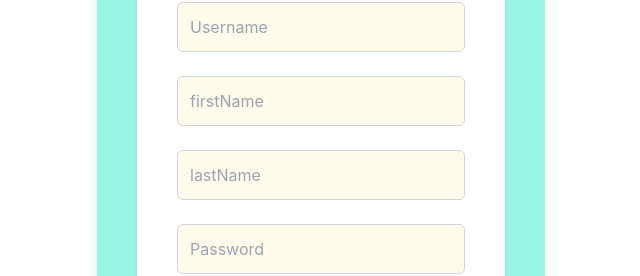
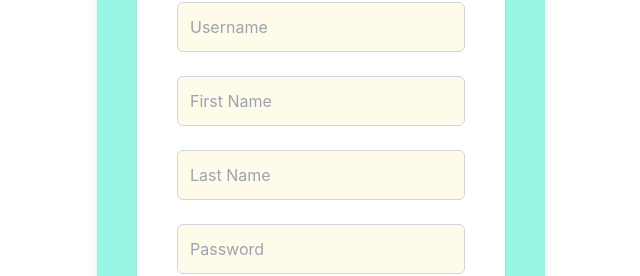
Before and after one commit to dmc103/Pawstagram, a React (Vite) app in the folder pawstagram-app/: page /register in a window 1280 px wide. Shown: the part 269-545 px from the top of the page, without its empty margins (319-959 px from the left). Built offline with nearby package versions, Linux system fonts and the light colour scheme.

Commit message:
modified css

```diff
--- a/pawstagram-app/src/components/RegisterPage.jsx
+++ b/pawstagram-app/src/components/RegisterPage.jsx
@@ -96,7 +96,7 @@ function RegisterPage() {
               name="firstname"
               id="firstname"
               className="w-full p-3 border border-gray-300 bg-amber-50 rounded-md"
-              placeholder="firstName"
+              placeholder="First Name"
               value={firstName}
               onChange={(e) => setFirstName(e.target.value)}
               required
@@ -107,7 +107,7 @@ function RegisterPage() {
               name="lastname"
               id="lastname"
               className="w-full p-3 border border-gray-300 bg-amber-50 rounded-md"
-              placeholder="lastName"
+              placeholder="Last Name"
               value={lastName}
               onChange={(e) => setLastName(e.target.value)}
               required
```
